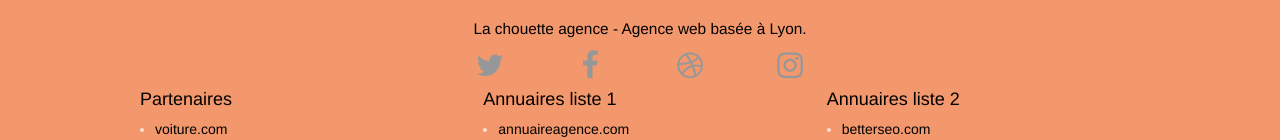
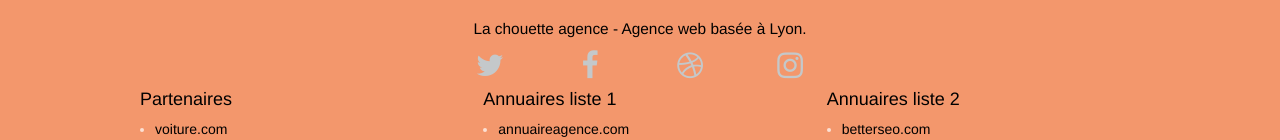
Before and after one commit to Maxdarkt/P4_LaChouetteAgence_beta, a plain HTML site: page index.html in a window 1280 px wide. Shown: the part 3132-3272 px from the top of the page. Drawn offline with Linux system fonts and the light colour scheme.

Commit message:
modif couleur a

```diff
--- a/style.css
+++ b/style.css
@@ -134,7 +134,7 @@ a:hover {
     .d-bloc h5 a,
     .d-bloc h6 a,
     .d-bloc p a {
-        color: #969799;
+        color: #C4C8CA;
     }
 
 .d-bloc .a-btn:hover,
```
